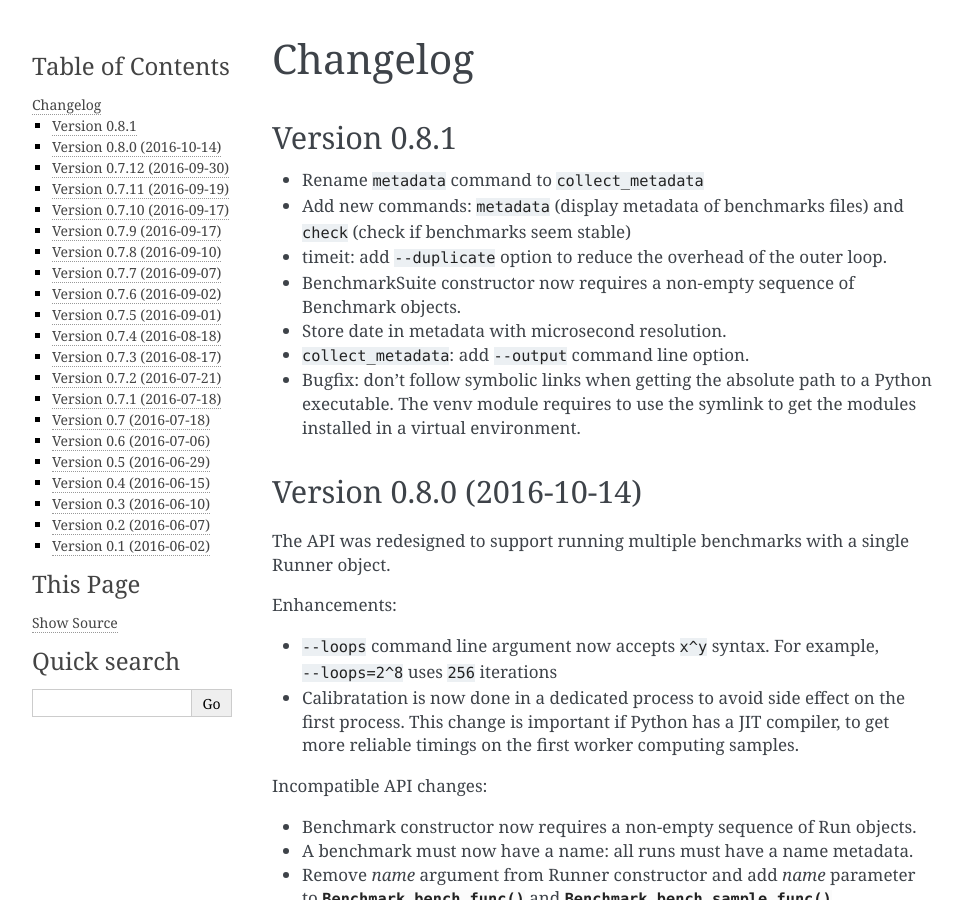
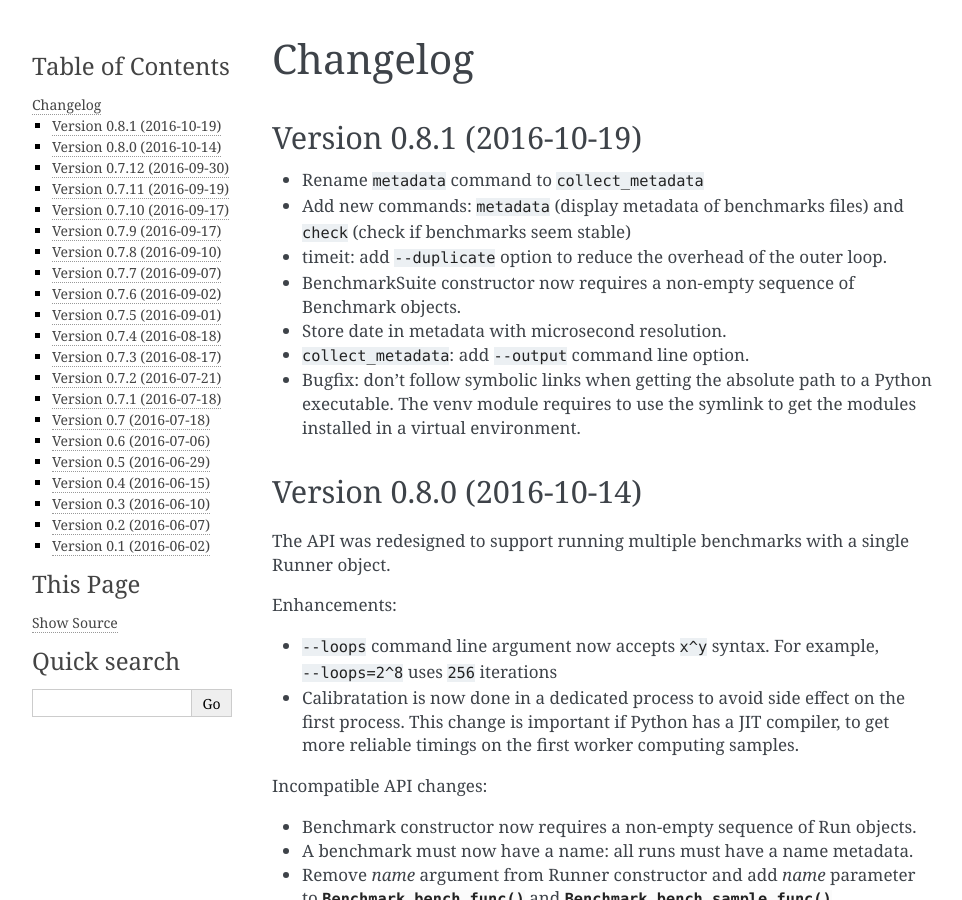
Before and after one commit to psf/pyperf, a Sphinx documentation site: the page built from doc/changelog.rst, in a window 1280 px wide and 900 px high. Shown: the whole window, without its empty margins (148-1110 px from the left). Built offline with Sphinx 7.4.7, drawn with Linux system fonts in a browser that asks for light colours.

Commit message:
prepare 0.8.1 release

```diff
--- a/doc/changelog.rst
+++ b/doc/changelog.rst
@@ -1,8 +1,8 @@
 Changelog
 =========
 
-Version 0.8.1
--------------
+Version 0.8.1 (2016-10-19)
+--------------------------
 
 * Rename ``metadata`` command to ``collect_metadata``
 * Add new commands: ``metadata`` (display metadata of benchmarks files)
```
